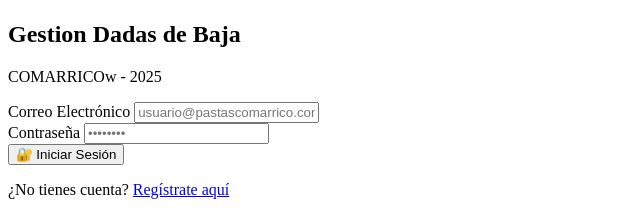
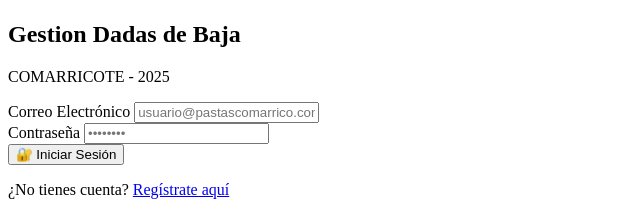
Before and after one commit to practicantetransfdigital/Dadas-de-baja, a plain HTML site: page index.html in a window 1280 px wide. Shown: the part 311-526 px from the top of the page, 0-640 px from the left. Drawn offline with Linux system fonts and the light colour scheme.

```diff
--- a/index.html
+++ b/index.html
@@ -23,7 +23,7 @@
                 </div>
             </div>
             <h2 class="login-title">Gestion Dadas de Baja</h2>
-            <p class="login-subtitle">COMARRICOw - 2025</p>
+            <p class="login-subtitle">COMARRICOTE - 2025</p>
 
             <form id="loginForm">
                 <div class="form-group">
```
Also changed, not shown: 1 other file.
